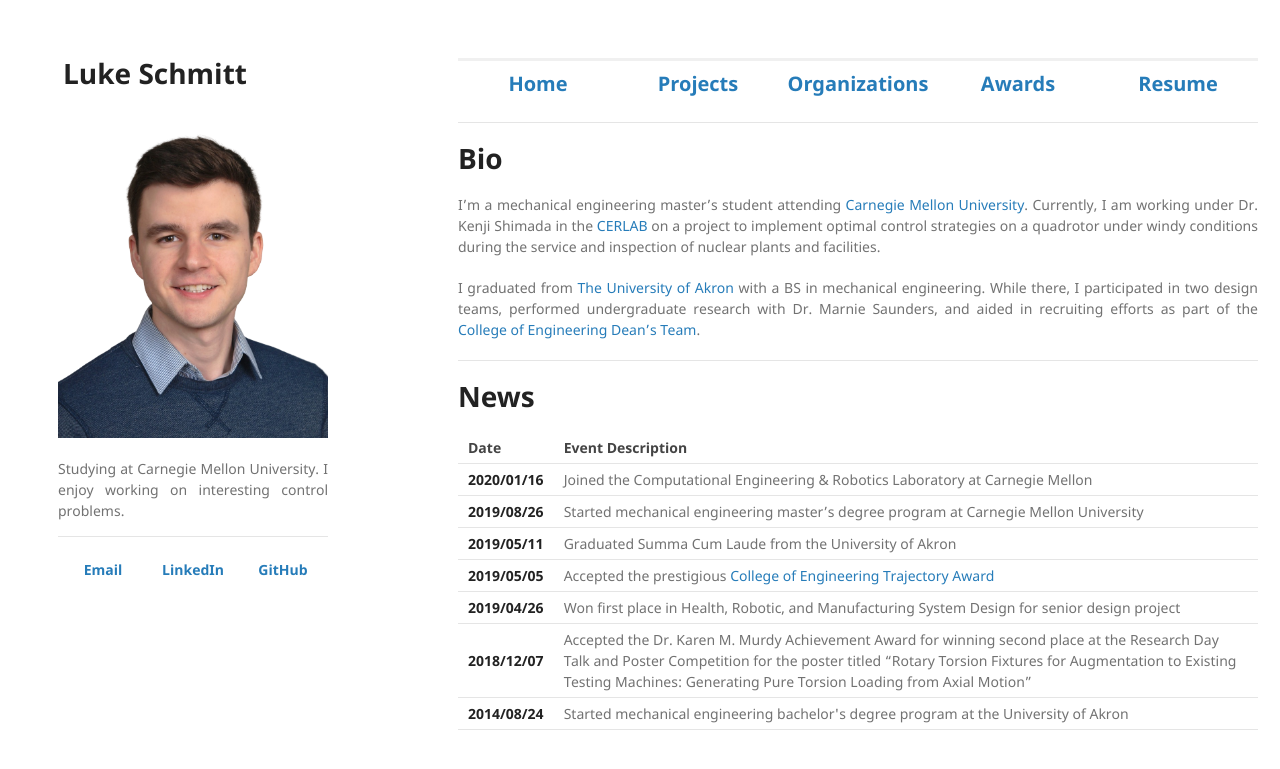
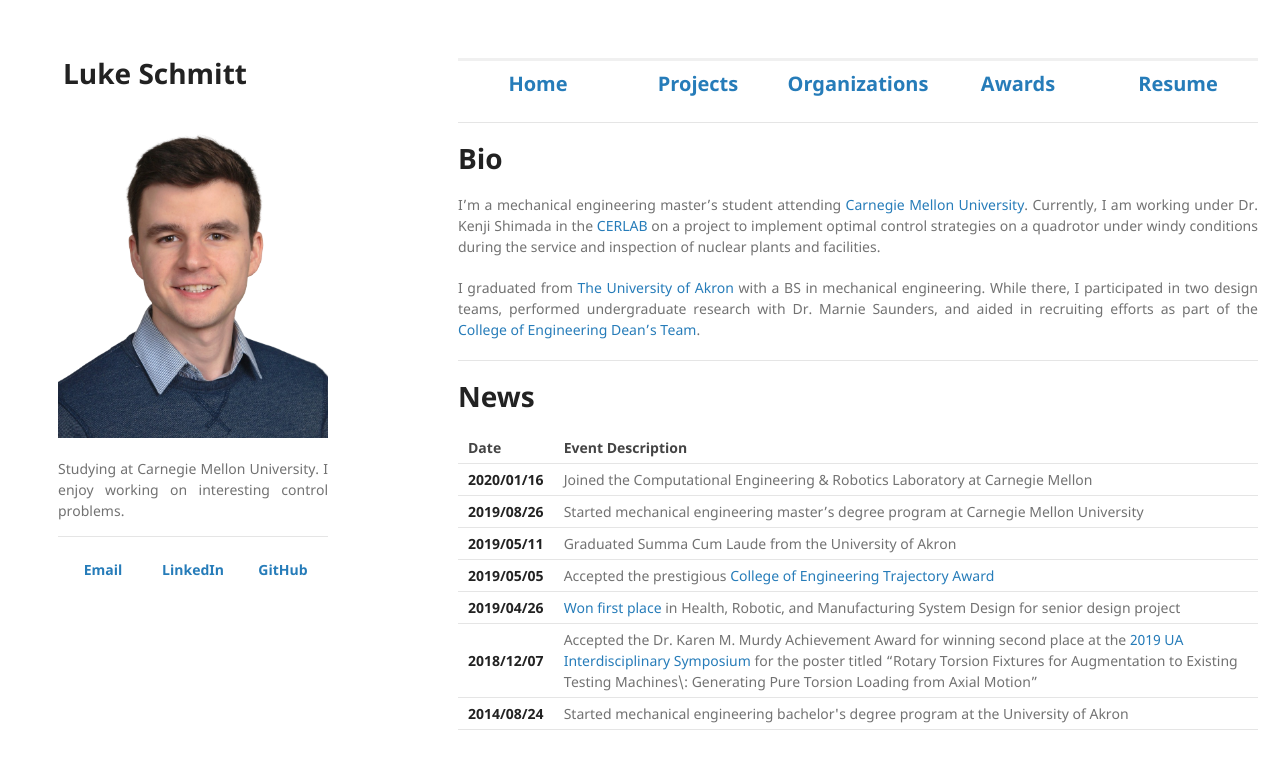
Before and after one commit to LukeSchmitt96/LukeSchmitt96.github.io, a Jekyll site: the page built from index.md, in a window 1280 px wide. Shown: the top 769 px of the page. Built offline with Jekyll 4.4.1, drawn with Linux system fonts in a browser that asks for light colours.

Commit message:
Add some links to news

```diff
--- a/_data/news.yml
+++ b/_data/news.yml
@@ -15,17 +15,17 @@
   date: 2019/05/11
 - event: Traj Award
   desc: >-
-    Accepted the prestigious <a href="https://www.uakron.edu/development/funds/funds.dot?id=32fa0057-824b-4977-a85c-ad16cfe5414f">College of Engineering Trajectory Award</a>
+    Accepted the prestigious <a href="https://www.uakron.edu/development/funds/funds.dot?id=32fa0057-824b-4977-a85c-ad16cfe5414f" target="_blank">College of Engineering Trajectory Award</a>
   inst: UAkron
   date: 2019/05/05
 - event: Senior Design Awards
   desc: >-
-    Won first place in Health, Robotic, and Manufacturing System Design for senior design project
+    <a href="https://uakron.edu/im/news/engineering-students-show-off-inventions-at-engineering-design-day/" target="_blank">Won first place</a> in Health, Robotic, and Manufacturing System Design for senior design project
   inst: UAkron
   date: 2019/04/26
 - event: Undergrad Research Showcase
   desc: >-
-    Accepted the Dr. Karen M. Murdy Achievement Award for winning second place at the Research Day Talk and Poster Competition for the poster titled “Rotary Torsion Fixtures for Augmentation to Existing Testing Machines: Generating Pure Torsion Loading from Axial Motion”
+    Accepted the Dr. Karen M. Murdy Achievement Award for winning second place at the <a href="https://www.uakron.edu/uais" target="_blank">2019 UA Interdisciplinary Symposium</a> for the poster titled “Rotary Torsion Fixtures for Augmentation to Existing Testing Machines\: Generating Pure Torsion Loading from Axial Motion”
   inst: UAkron
   date: 2018/12/07
 - event: Start UAkron
```
